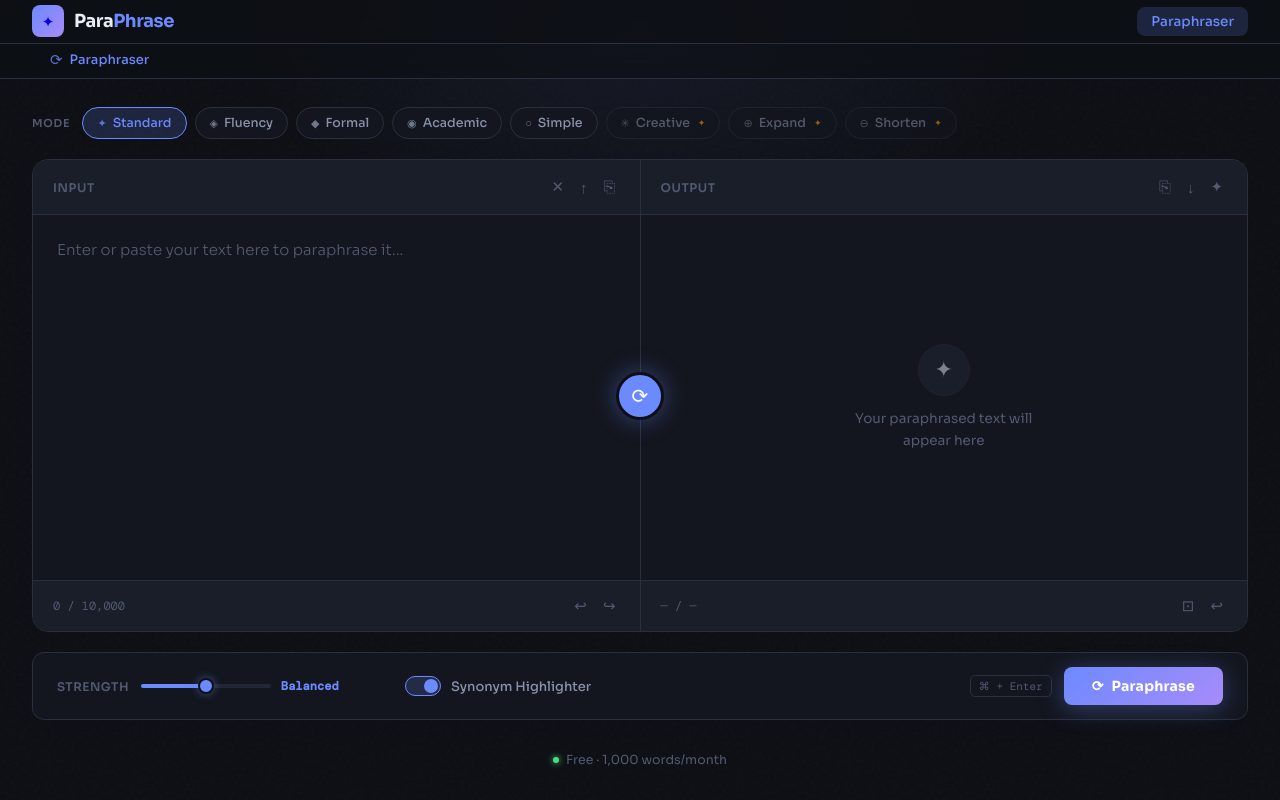
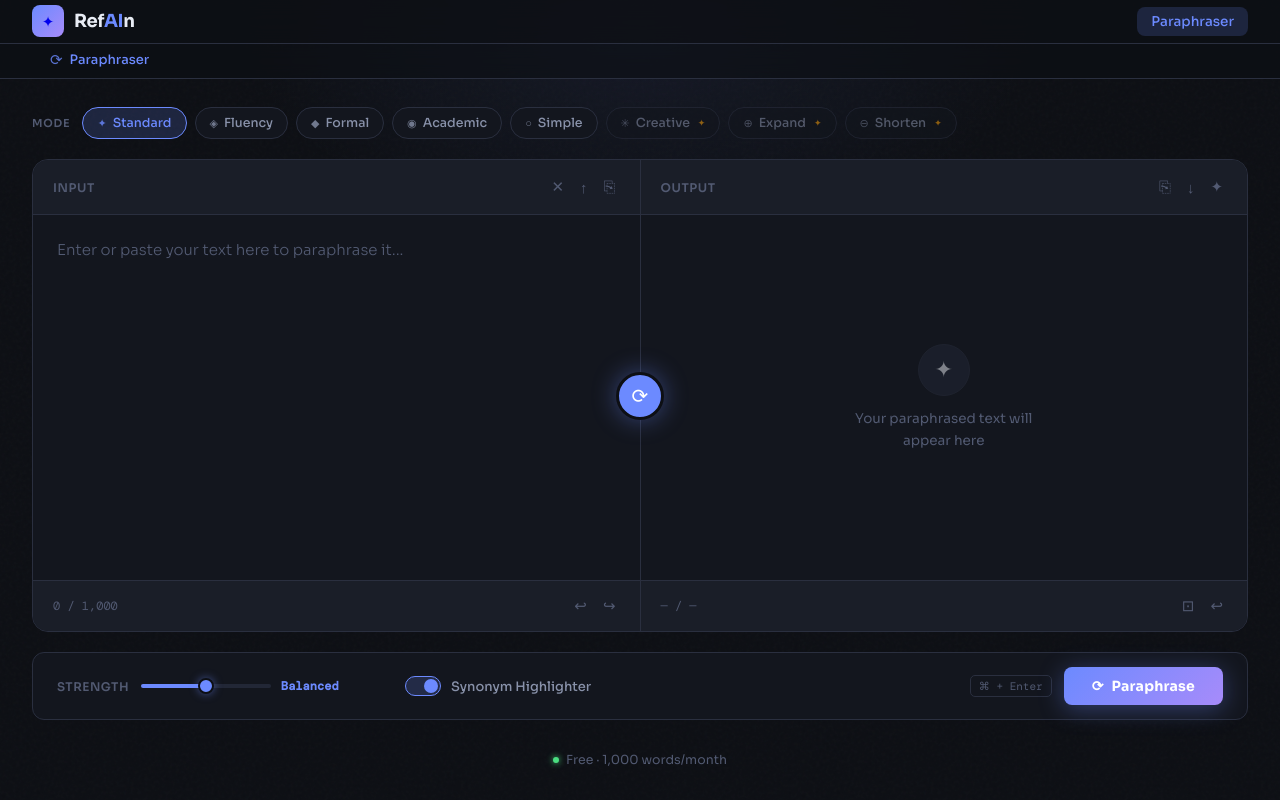
Before and after one commit to apacketofcookies/refAIn, a website built with Vite: page index.html in a window 1280 px wide. Built offline with nearby package versions, Linux system fonts and the light colour scheme; a web font is replaced by a local one.

Commit message:
Website name update

```diff
--- a/index.html
+++ b/index.html
@@ -743,7 +743,7 @@
   <header>
     <a class="logo" href="#">
       <div class="logo-icon">✦</div>
-      <span class="logo-text">Para<span>Phrase</span></span>
+      <span class="logo-text">Ref<span>AI</span>n</span>
     </a>
 
     <nav class="nav">
@@ -820,7 +820,7 @@
           ></textarea>
         </div>
         <div class="editor-pane-footer">
-          <span class="word-count" id="word-count">0 / 10,000</span>
+          <span class="word-count" id="word-count">0 / 1,000</span>
           <div class="pane-footer-actions">
             <button class="icon-btn" title="Undo">↩</button>
             <button class="icon-btn" title="Redo">↪</button>
```
